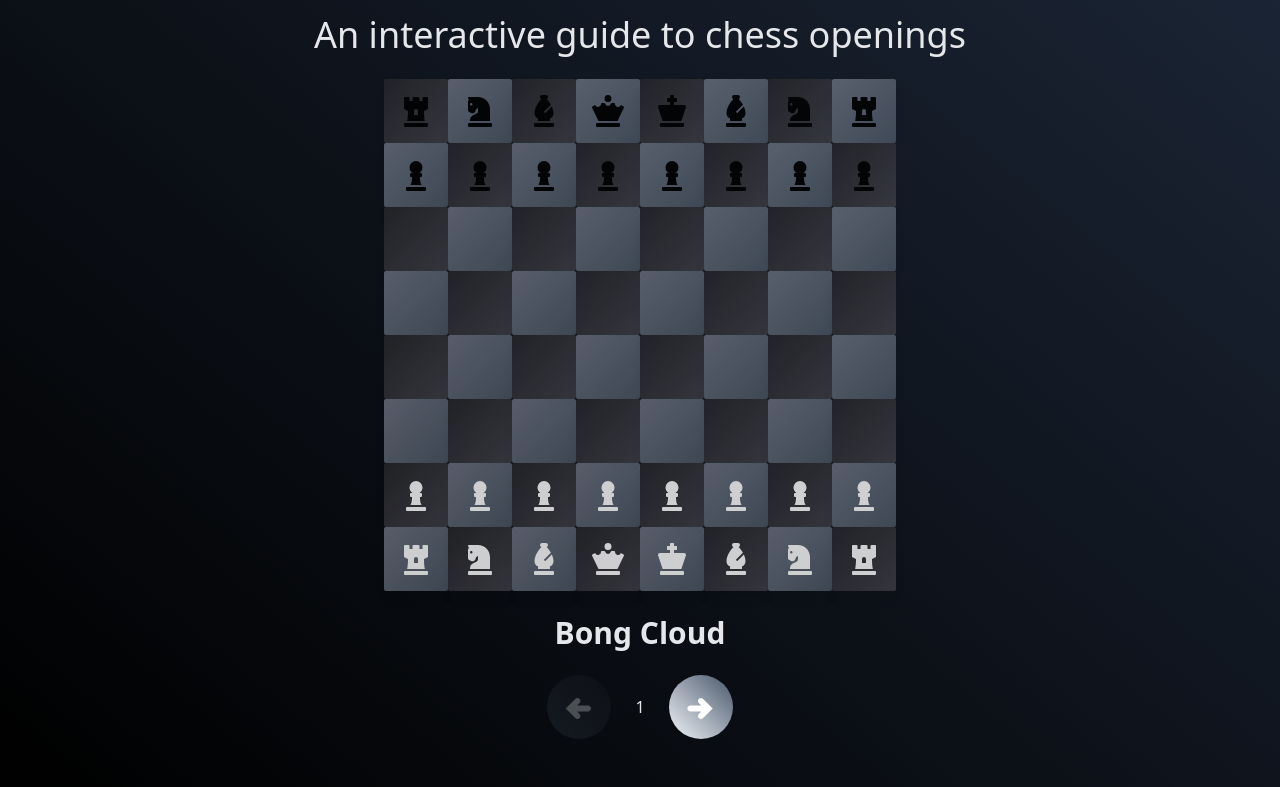
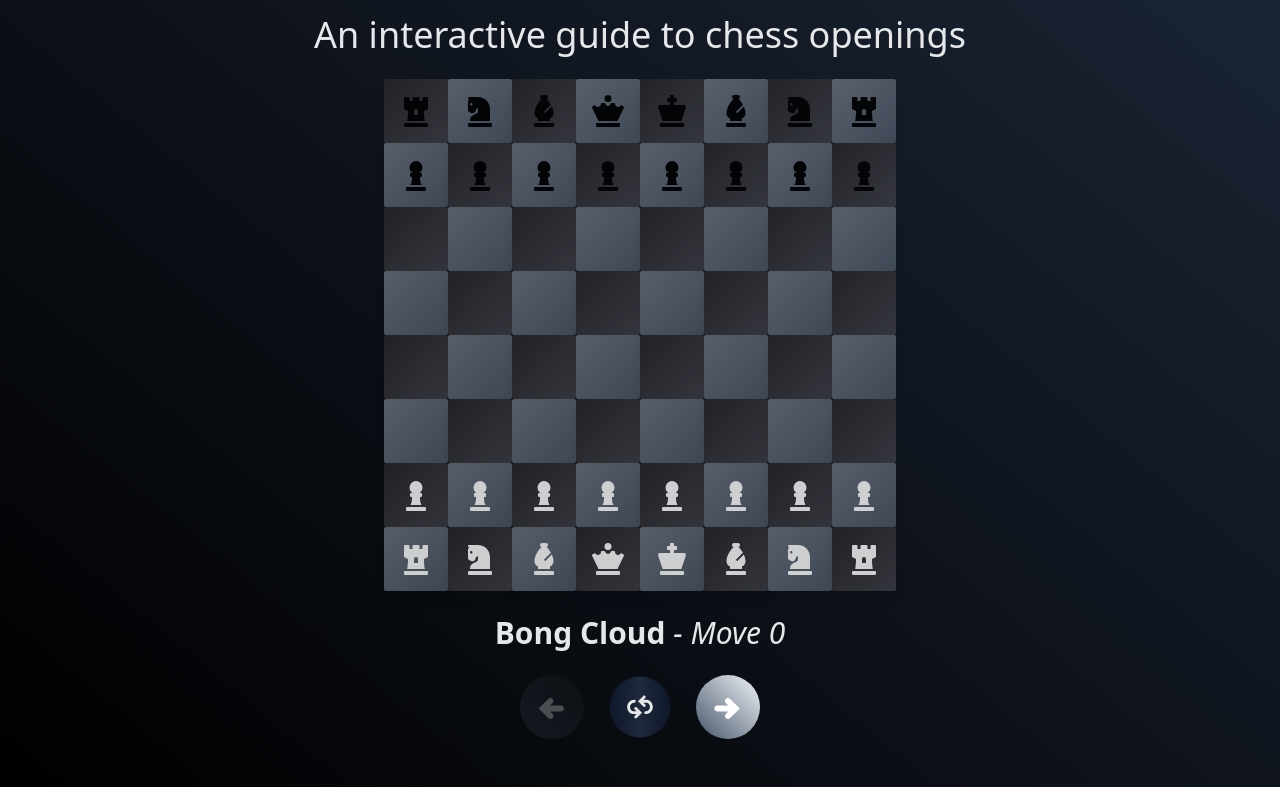
Before and after one commit to rohinsood/first-impressions, a React (Create React App) app: page / in a window 1280 px wide. Shown: the part 266-1053 px from the top of the page. Built offline with nearby package versions, Linux system fonts and the light colour scheme.

Commit message:
formatting changes

```diff
--- a/src/App.js
+++ b/src/App.js
@@ -12,17 +12,16 @@ function App() {
 
   // creates a global state to change the opening on a button click
   const [opSelection, setOpSelection] = React.useState(opening.bongcloud)
-  const [move, setMove] = React.useState(0)
 
   return (
     <div className="App">
 
       {/* displays the Navbar component, passing in the state function to change */}
-      <Navbar setOp={setOpSelection} setMove={setMove} />
+      <Navbar setOp={setOpSelection} />
 
       <main>
         {/* displays the page component, passing in the current state*/}
-        <Page op={opSelection} resetMove={move}></Page>
+        <Page op={opSelection} ></Page>
       </main>
     </div>
   );
--- a/src/components/navbar/index.jsx
+++ b/src/components/navbar/index.jsx
@@ -13,12 +13,8 @@ import * as opening from '../board/openings'
     @params the global state to modify
     @return the React DOM Component
 */
-const Navbar = ({ setOp, setMove }) => {
+const Navbar = ({ setOp }) => {
 
-    function click(op) {
-        setOp(op)
-        setMove(0)
-    }
 
     return (
         <div className="sticky focus top-0 w-full bg-slate-900 backdrop-blur-sm shadow-md border-b border-gray-700">
@@ -29,10 +25,10 @@ const Navbar = ({ setOp, setMove }) => {
 
                 <ul className='w-3/5 flex flex-row items-center justify-between'>
                     {/* The user is able to click these buttons and change the openings */}
-                    <button className='nav-button' onClick={() => {click(opening.bongcloud)}}>Bongcloud </button>
-                    <button className='nav-button' onClick={() => {click(opening.italian)}}>Italian</button>
-                    <button className='nav-button' onClick={() => {click(opening.sicilianDefense)}}>Silican Defense</button>
-                    <button className='nav-button' onClick={() => {click(opening.spanish)}}>Spanish</button>
+                    <button className='nav-button' onClick={() => {setOp(opening.bongcloud)}}>Bongcloud </button>
+                    <button className='nav-button' onClick={() => {setOp(opening.italian)}}>Italian</button>
+                    <button className='nav-button' onClick={() => {setOp(opening.sicilianDefense)}}>Silican Defense</button>
+                    <button className='nav-button' onClick={() => {setOp(opening.spanish)}}>Spanish</button>
                 </ul>
             </div>
         </div>
--- a/src/components/opening/index.jsx
+++ b/src/components/opening/index.jsx
@@ -5,7 +5,7 @@
 import { useState } from "react";
 import Board from "../board"
 import '../../index.css';
-import { TiArrowLeftThick, TiArrowRightThick } from "react-icons/ti"
+import { TiArrowLeftThick, TiArrowRightThick, TiArrowRepeat } from "react-icons/ti"
 
 /*
     Creates the Opening React Dom Component with the Board component, opening title, move number, and buttons to interact with the board
@@ -29,37 +29,34 @@ const Opening = ( {boards} ) => {
         }
     }
 
-    function setMove (change) {
-        if (moveNum > boards[1].length){
-            setMoveNum(0)
-        } else {
-            setMoveNum(moveNum+change)
-        }
-    }
-
     return (
         <>
             {/* creates the board component with the board at the index of the move number */}
             <Board board = {boards[1][moveNum]}/>
 
             {/* displays the title of the current opening */}
-            <p className="font-bold text-3xl">
+            <p className="font-bold text-3xl text-justify">
                 {boards[0]}
+                <span className="font-extralight italic"> - Move {moveNum}</span>
             </p>
-            <div className="flex flex-row w-48 h-16 items-center justify-center space-x-6">
+
+
+            <div className="flex flex-row w-64 h-16 items-center justify-center space-x-6">
 
                 {/* sets the bottom limit to 0 and decreases move num by 1 when clicked */}
-                <button disabled={dis(0)} onClick={() => setMoveNum(setMove(-1))} className={String("bg-gradient-to-bl from-zinc-900 to-gray-700" + formatting)} data-tooltip-target="tooltip-default">
+                <button disabled={dis(0)} onClick={() => setMoveNum(moveNum-1)} className={String("bg-gradient-to-bl from-zinc-900 to-gray-700" + formatting)} data-tooltip-target="tooltip-default">
                     <TiArrowLeftThick size="36px"/>
                 </button>
 
                 {/* displays the current move number */}
-                <p>
-                    {moveNum + 1}
-                </p>
+
+                <button  onClick={() => setMoveNum(0)} className="move-button bg-gradient-to-l from-slate-900 via-slate-800 to-slate-900 scale-95" >
+                    <TiArrowRepeat size="36px"/>
+                </button>
+
 
                 {/* sets the top limit to the max number of moves (aka length of boards) and increases move num by 1 when clicked */}
-                <button disabled={dis(((boards[1].length - 1)))} onClick={() => setMove(1)} className={"bg-gradient-to-bl from-slate-600 to-slate-100" + formatting} >
+                <button disabled={dis(((boards[1].length - 1)))} onClick={() => setMoveNum(moveNum+1)} className={"bg-gradient-to-tr from-slate-600 to-slate-100" + formatting} >
                     <TiArrowRightThick size="36px" color="white"/>
                 </button>
             </div>
--- a/src/components/page/index.jsx
+++ b/src/components/page/index.jsx
@@ -12,7 +12,7 @@ import React from 'react'
 
     @params list of moves in board format
 */
-const Page = ( {op, resetMove} ) => {
+const Page = ( {op} ) => {
 
     return(
         <div className="py-12 text-center space-y-6 flex-col flex justify-center items-center ">
@@ -28,7 +28,7 @@ const Page = ( {op, resetMove} ) => {
             </h2>
 
             {/* creates the board with the desired opening */}
-            <Opening boards={op} resetMove={resetMove} />
+            <Opening boards={op} />
         </div>
     );
 }
--- a/src/index.css
+++ b/src/index.css
@@ -10,7 +10,7 @@
 
     .nav-button {
         @apply bg-gradient-to-tr from-zinc-800 to-gray-900 border-2 font-thin border-white text-center w-48 rounded-full
-        h-10 active:bg-transparent hover:scale-105 transition-all ease-linear duration-150 hover:font-semibold;
+        h-10 hover:scale-105 transition-all ease-linear duration-150 hover:font-semibold active:text-black;
     }
 
     .App {
```
